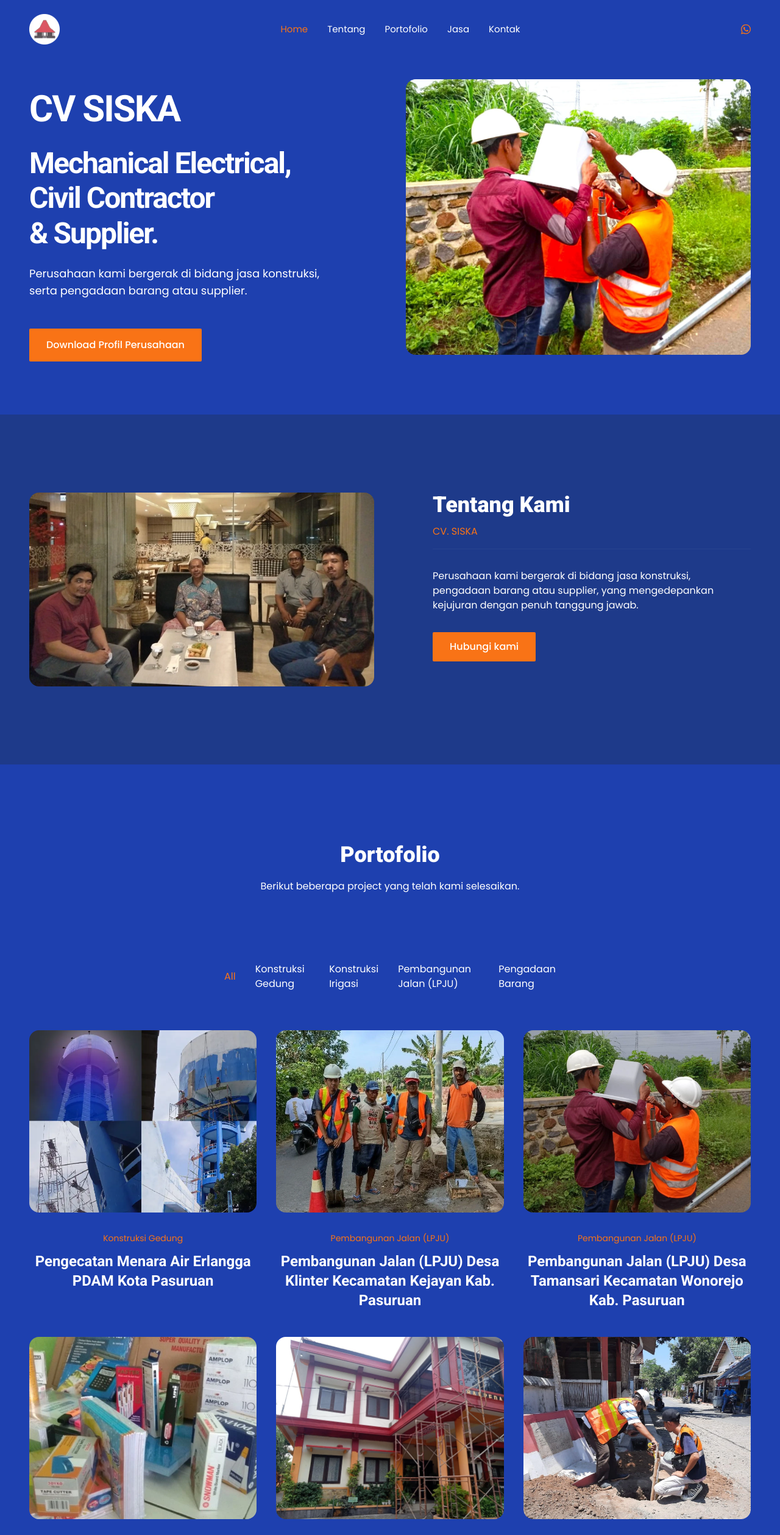
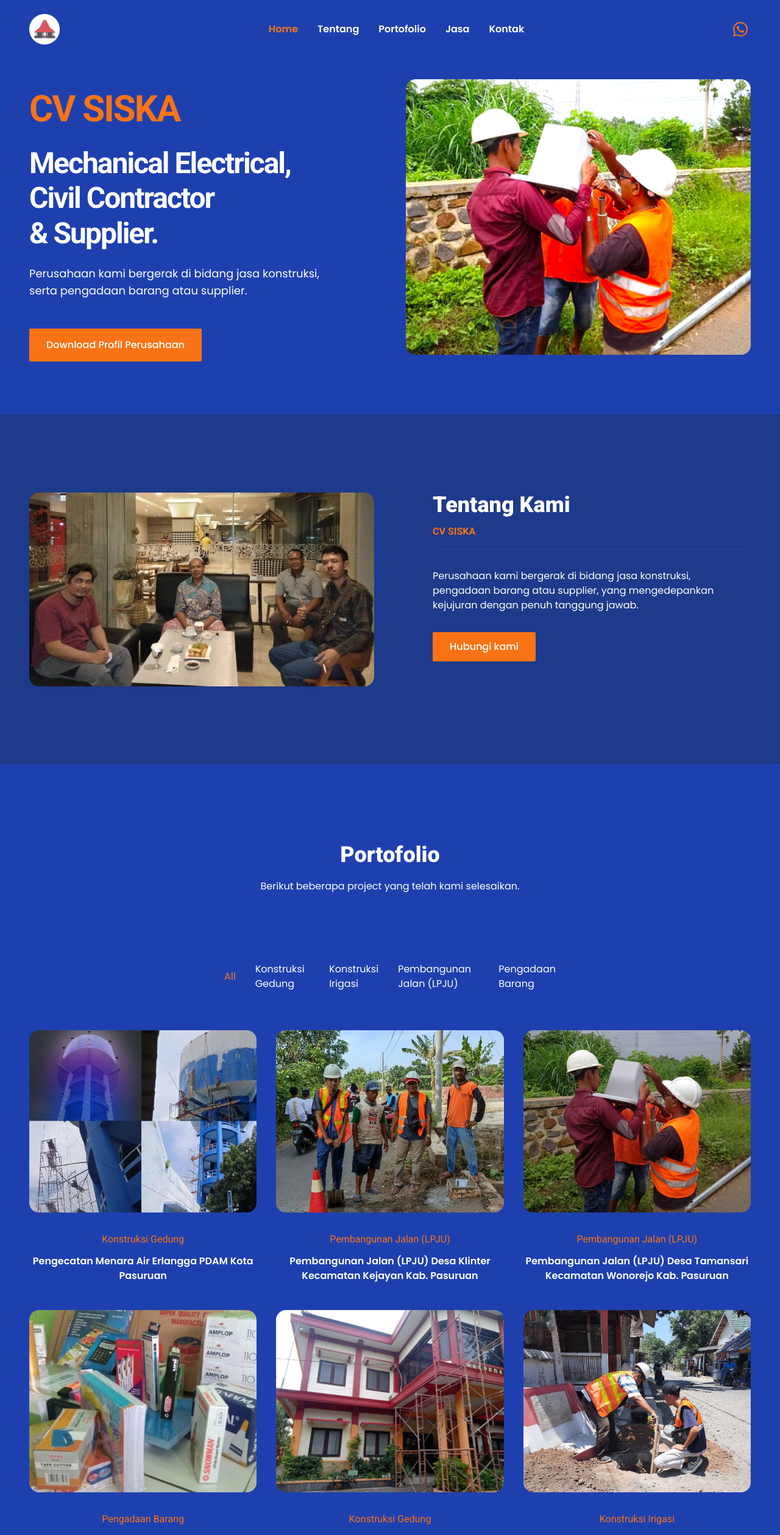
Before and after one commit to dika1999/cvsiska, a React (Create React App) app: page / in a window 1280 px wide. Shown: the top 2518 px of the page at 61% size. Built offline with nearby package versions, Linux system fonts and the light colour scheme.

Commit message:
Change text

```diff
--- a/src/App.js
+++ b/src/App.js
@@ -18,12 +18,9 @@
     <div className='bg-white relative'>
       <Header />
       <Hero />
-      {/* <Brands /> */}
       <About />
-      {/* <Skills /> */}
       <Portfolio />
       <Services />
-      {/* <Testimonials /> */}
       <Contact />
       <Footer />
       <BackTopBtn />
--- a/src/components/About.js
+++ b/src/components/About.js
@@ -18,9 +18,9 @@
               <h2 className='text-3xl lg:text-4xl font-medium lg:font-extrabold mb-3 before:content-about relative before:absolute before:opacity-40 before:-top-[2rem] before:hidden before:lg:block'>
                 Tentang Kami
               </h2>
-              <p className='mb-4 text-accent'>
-                CV. SISKA
-              </p>
+              <h3 className='mb-4 text-accent text-1.5xl font-semibold'>
+                CV SISKA
+              </h3>
               <hr className='mb-8 opacity-5' />
               <p className='mb-8'>
                 Perusahaan kami bergerak di bidang jasa
--- a/src/components/Footer.js
+++ b/src/components/Footer.js
@@ -15,7 +15,8 @@
             {social.map((item, index) => {
               const { href, icon } = item;
               return (
-                <a className='text-accent text-base' href={href} key={index}>
+                <a className='text-accent text-base' href={href} key={index} style={{ fontSize: '1.5em',
+                marginRight: 5, color: '#f97316'}}>
                   {icon}
                 </a>
               );
--- a/src/components/Hero.js
+++ b/src/components/Hero.js
@@ -15,7 +15,7 @@
       <div className='container mx-auto h-full'>
         <div className='flex items-center h-full pt-8'>
           <div className='flex-1 flex flex-col items-center lg:items-start'>
-            <h5 className='text-4xl leading-[44px] md:text-5xl md:leading-tight lg:text-6xl lg:leading-[2] font-bold md:tracking-[-2px]'>
+            <h5 className='text-4xl leading-[44px] md:text-5xl md:leading-tight lg:text-6xl lg:leading-[2] font-bold md:tracking-[-2px] text-red' style={{color: '#f97316'}}>
               CV SISKA
             </h5>
             <h5 className='text-4xl leading-[44px] md:text-5xl md:leading-tight lg:text-4.5xl lg:leading-[1.2] font-bold md:tracking-[-2px]'>
--- a/src/components/Nav.js
+++ b/src/components/Nav.js
@@ -9,7 +9,7 @@
 const Nav = () => {
   return (
     <nav>
-      <ul className='flex space-x-8 capitalize text-[15px]'>
+      <ul className='font-semibold flex space-x-8 capitalize text-[16px]'>
         {navigation.map((item, idx) => {
           return (
             <li
--- a/src/components/Project.js
+++ b/src/components/Project.js
@@ -6,8 +6,8 @@
       <div className='mb-8'>
         <img className='rounded-2xl' src={item.image} alt='' />
       </div>
-      <p className='capitalize text-accent text-sm mb-3'>{item.category}</p>
-      <h3 className='text-2xl font-semibold capitalize mb-3'>{item.name}</h3>
+      <h3 className='font-regular capitalize text-accent text-m mb-3'>{item.category}</h3>
+      <p className='text-1.5xl font-semibold capitalize mb-3'>{item.name}</p>
     </div>
   );
 };
--- a/src/components/Projects.js
+++ b/src/components/Projects.js
@@ -33,7 +33,7 @@
     <div>
       {/* projects nav */}
       <nav className='mb-12 max-w-xl mx-auto'>
-        <ul className='flex flex-col md:flex-row justify-evenly items-center text-white'>
+        <ul className='flex flex-col md:flex-row justify-evenly items-center'>
           {projectsNav.map((item, index) => {
             return (
               <li
--- a/src/components/Socials.js
+++ b/src/components/Socials.js
@@ -5,14 +5,15 @@
 
 const Socials = () => {
   return (
-    <ul className='flex space-x-6 '>
+    <ul className='flex space-x-6'>
       {social.map((item, index) => {
         return (
           <li
             className='flex justify-center items-center text-accent'
             key={index}
           >
-            <a className='text-base' href={item.href}>
+            <a className='text-base' href={item.href} style={{ fontSize: '1.5em',
+                marginRight: 5, color: '#f97316'}}>
               {item.icon}
             </a>
           </li>
--- a/src/data.js
+++ b/src/data.js
@@ -1,18 +1,16 @@
 //  icons
 import {
-  FiLayout,
   FiSettings,
   FiMail,
   FiMapPin,
   FiHome,
   FiShoppingBag,
-  FiFastForward,
+  FiSidebar,
 } from 'react-icons/fi';
 
-// WA Icon
-import {
-  SiWhatsapp,
-} from 'react-icons/si';
+import { SiRailway, SiRainmeter, SiWhatsapp } from 'react-icons/si';
+
+import { SlEnergy } from 'react-icons/sl';
 
 // projects images
 import Project1 from './assets/img/projects/g1.webp';
@@ -118,7 +116,7 @@
 // services
 export const services = [
   {
-    icon: <FiLayout />,
+    icon: <FiSidebar />,
     name: 'Konstruksi Jalan Raya',
   },
   {
@@ -126,11 +124,11 @@
     name: 'Konstruksi Gedung',
   },
   {
-    icon: <FiFastForward />,
+    icon: <SlEnergy />,
     name: 'Instalasi Listrik',
   },
   {
-    icon: <FiLayout />,
+    icon: <SiRainmeter />,
     name: 'Konstruksi Jaringan Irigasi',
   },
   {
@@ -146,7 +144,7 @@
     name: 'Perdagangan Besar Alat Tulis dan Gambar',
   },
   {
-    icon: <FiLayout />,
+    icon: <SiRailway />,
     name: 'Konstruksi Jalan Rel dan Jembatan Rel',
   },
 ];
```
Also changed, not shown: src/components/Contact.js (+0 -19 lines).
